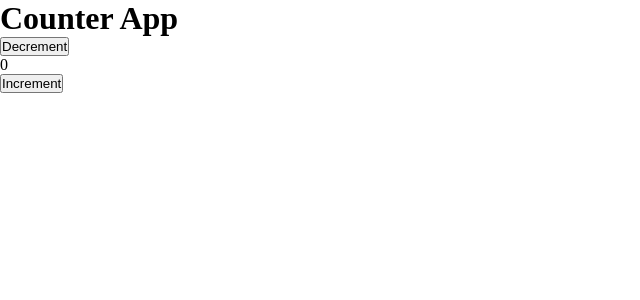
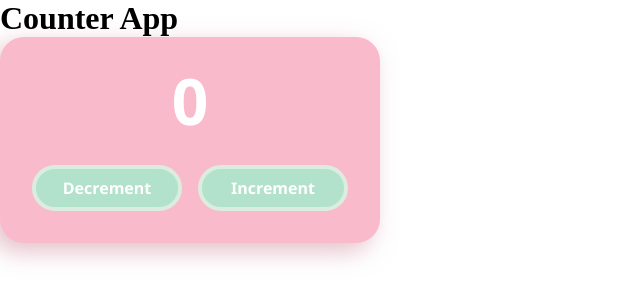
Before and after one commit to allangdasilva/mini-ci-cd-react, a React (Vite) app: page / in a window 1280 px wide. Shown: the top 300 px of the page, without its empty margins (0-640 px from the left). Built offline with nearby package versions, Linux system fonts and the light colour scheme.

Commit message:
Adicionar estilos para todos os componentes relacionado ao Counter

```diff
--- /dev/null
+++ b/src/components/counter/Counter.module.css
@@ -0,0 +1,22 @@
+.counter {
+  display: flex;
+  flex-direction: column;
+  justify-items: center;
+  align-items: center;
+  gap: 32px;
+
+  width: 100%;
+  max-width: 380px;
+
+  border-radius: 24px;
+  box-shadow: -8px 8px 24px #ca849686;
+
+  padding: 32px;
+
+  background-color: #f9bbcb;
+}
+.countButtonWrapper {
+  width: 100%;
+  display: flex;
+  gap: 16px;
+}
--- a/src/components/counter/Counter.tsx
+++ b/src/components/counter/Counter.tsx
@@ -1,21 +1,23 @@
 import useCounter from "../../hooks/useCounter";
-import CountButton from "../button/CountButton";
-import CountValue from "../count/CountValue";
+import CountButton from "./button/CountButton";
+import CountValue from "./count/CountValue";
+import styles from "./Counter.module.css";
 
 const Counter = () => {
   const { count, increment, decrement } = useCounter(0);
   return (
-    <>
-      <CountButton onClick={decrement} type="button">
-        Decrement
-      </CountButton>
-
+    <div className={styles.counter}>
       <CountValue>{count}</CountValue>
 
-      <CountButton onClick={increment} type="button">
-        Increment
-      </CountButton>
-    </>
+      <div className={styles.countButtonWrapper}>
+        <CountButton variant="decrement" onClick={decrement} type="button">
+          Decrement
+        </CountButton>
+        <CountButton variant="increment" onClick={increment} type="button">
+          Increment
+        </CountButton>
+      </div>
+    </div>
   );
 };
 
--- /dev/null
+++ b/src/components/counter/button/CountButton.module.css
@@ -0,0 +1,24 @@
+.button {
+  flex: 1;
+
+  font-family: "Segoe UI", Tahoma, Geneva, Verdana, sans-serif;
+  font-size: 1rem;
+  font-weight: 600;
+  color: #ffffff;
+
+  padding: 8px 24px;
+  border: 4px solid;
+  border-radius: 64px;
+  border-color: #dbedde;
+
+  outline: none;
+
+  background-color: #b2e2cc;
+
+  cursor: pointer;
+
+  &:hover,
+  &:focus-visible {
+    border-color: #7be2b4;
+  }
+}
--- /dev/null
+++ b/src/components/counter/button/CountButton.tsx
@@ -0,0 +1,19 @@
+import React from "react";
+import styles from "./CountButton.module.css";
+
+interface ICountButton extends React.ButtonHTMLAttributes<HTMLButtonElement> {
+  variant: string;
+  children: React.ReactNode;
+}
+
+const CountButton = (props: ICountButton) => {
+  const buttonClasses = `${styles.button} ${styles[props.variant]}`;
+
+  return (
+    <button className={buttonClasses} {...props}>
+      {props.children}
+    </button>
+  );
+};
+
+export default CountButton;
--- /dev/null
+++ b/src/components/counter/count/CountValue.module.css
@@ -0,0 +1,7 @@
+.countValue {
+  font-family: "Segoe UI", Tahoma, Geneva, Verdana, sans-serif;
+  font-size: 4rem;
+  font-weight: bold;
+  line-height: 1;
+  color: #ffffff;
+}
--- /dev/null
+++ b/src/components/counter/count/CountValue.tsx
@@ -0,0 +1,16 @@
+import React from "react";
+import styles from "./CountValue.module.css";
+
+interface ICountValue extends React.HTMLAttributes<HTMLParagraphElement> {
+  children: React.ReactNode;
+}
+
+const CountValue = (props: ICountValue) => {
+  return (
+    <p className={styles.countValue} {...props}>
+      {props.children}
+    </p>
+  );
+};
+
+export default CountValue;
```
